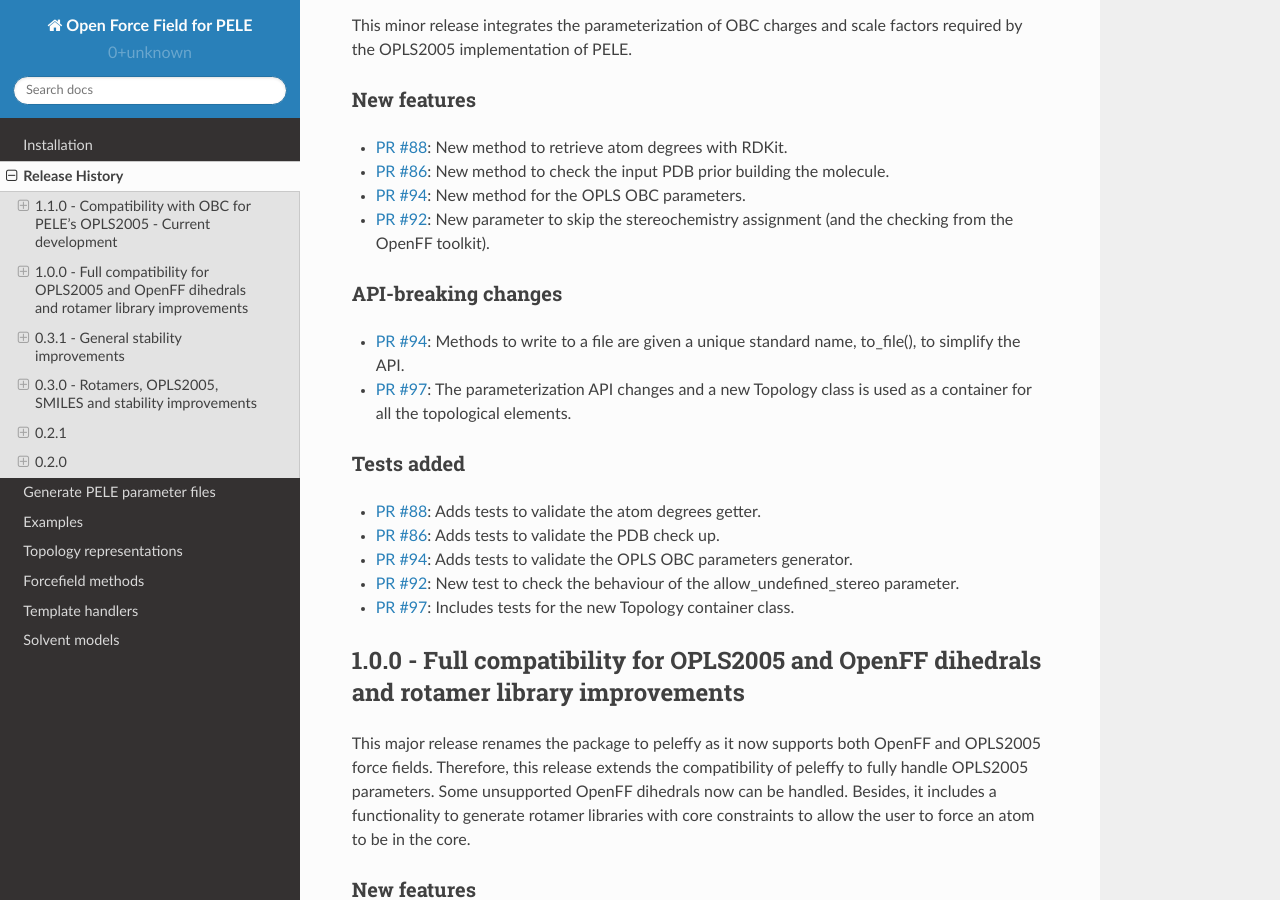
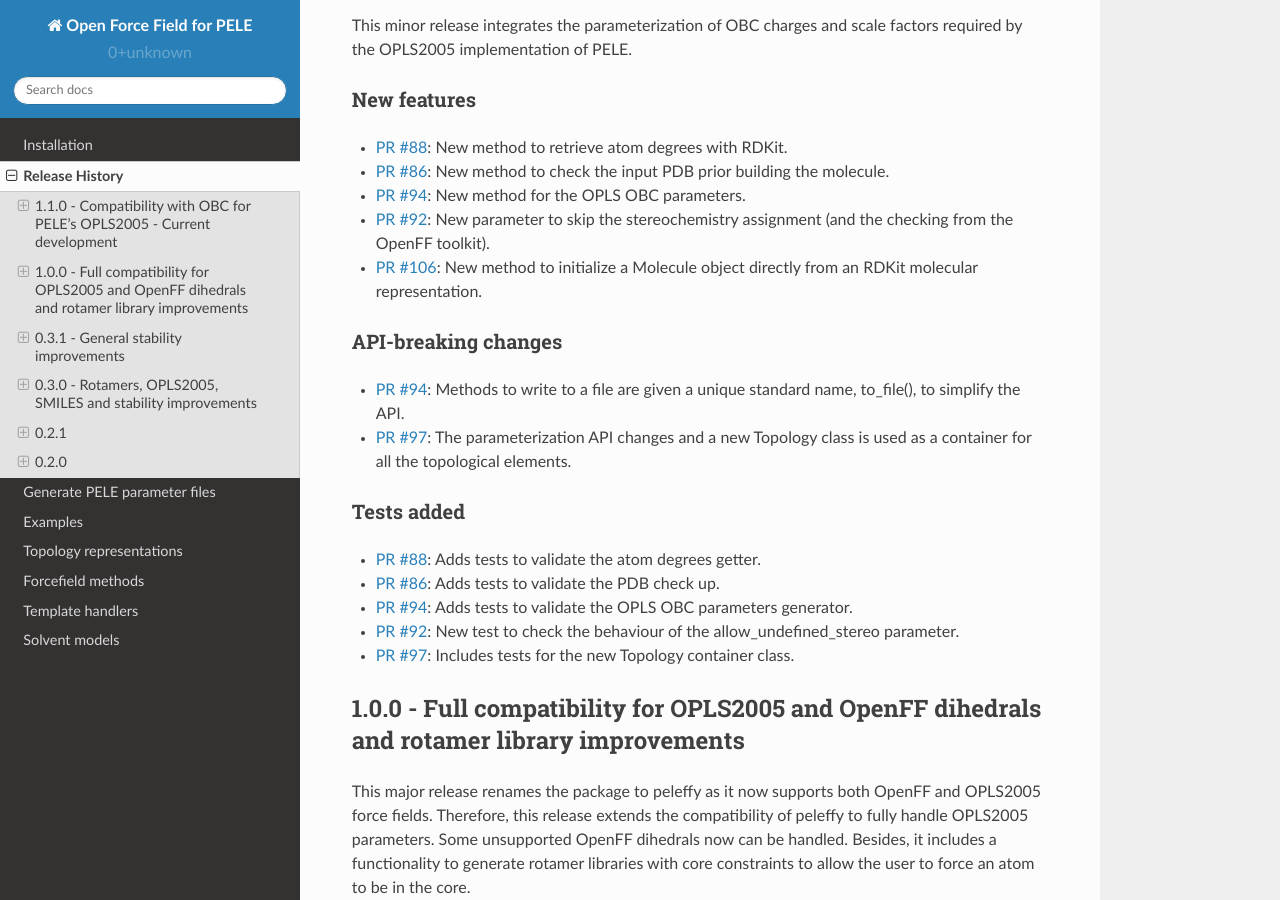
Before and after one commit to martimunicoy/peleffy, a Sphinx documentation site: the page built from docs/releasehistory.rst, in a window 1280 px wide and 900 px high, scrolled down 406 px. Built offline with Sphinx 7.4.7 and the Read the Docs theme 2.0.0, drawn with Linux system fonts in a browser that asks for light colours.

Commit message:
Update releasehistory.rst

```diff
--- a/docs/releasehistory.rst
+++ b/docs/releasehistory.rst
@@ -18,6 +18,7 @@ New features
 - `PR #86 <https://github.com/martimunicoy/peleffy/pull/86>`_: New method to check the input PDB prior building the molecule.
 - `PR #94 <https://github.com/martimunicoy/peleffy/pull/94>`_: New method for the OPLS OBC parameters.
 - `PR #92 <https://github.com/martimunicoy/peleffy/pull/92>`_: New parameter to skip the stereochemistry assignment (and the checking from the OpenFF toolkit).
+- `PR #106 <https://github.com/martimunicoy/peleffy/pull/106>`_: New method to initialize a Molecule object directly from an RDKit molecular representation.
 
 API-breaking changes
 """"""""""""""""""""
```
